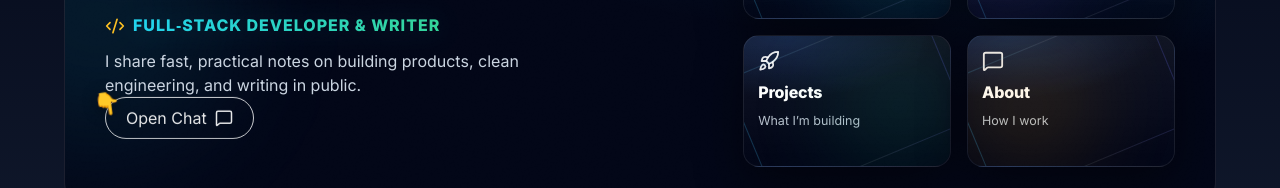
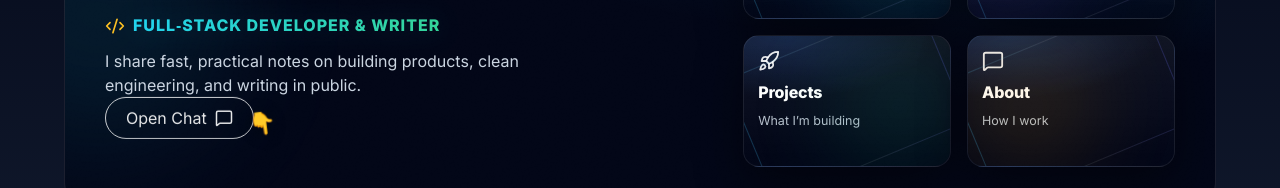
Before and after one commit to boluadeoye/world-class-blog-frontend, a Next.js app: page / in a window 1280 px wide. Shown: the part 235-423 px from the top of the page. Built offline with nearby package versions, Linux system fonts and the light colour scheme; no server answers.

Commit message:
style(hero): move CTA finger to right edge touching button; center vertically; tap animation

```diff
--- a/src/app/globals.css
+++ b/src/app/globals.css
@@ -895,3 +895,43 @@ body { margin: 0; }
 @media (prefers-reduced-motion: reduce){
   .hand-cursor,.btn-tap{ animation: none }
 }
+
+/* --- Move CTA finger to the right edge, touching the button --- */
+.cta-hand{ position:relative; display:inline-flex; }
+
+/* right: keep it hugging the button, vertically centered */
+.hand-cursor{
+  position:absolute;
+  left:auto;               /* ensure we don't inherit any left */
+  right:-10px;             /* just outside the pill border */
+  top:50%;                 /* vertically centered */
+  transform: translate(40%,-50%) rotate(-12deg);
+  transform-origin: 60% 0%;
+  font-size:22px; line-height:1;
+  filter: drop-shadow(0 2px 8px rgba(0,0,0,.45));
+  animation: handTapRight 1.35s ease-in-out infinite;
+  pointer-events:none;
+}
+
+/* subtle tap into the button, then dangle back */
+@keyframes handTapRight{
+  0%   { transform: translate(40%,-50%) rotate(-12deg) }
+  35%  { transform: translate(40%,-50%) rotate(6deg) }
+  45%  { transform: translate(20%,-50%) rotate(3deg) }   /* quick tap inward */
+  60%  { transform: translate(40%,-50%) rotate(6deg) }
+  100% { transform: translate(40%,-50%) rotate(-10deg) }
+}
+
+/* sync a gentle button pulse */
+.btn-tap{
+  animation: btnPulseRight 1.35s ease-in-out infinite;
+}
+@keyframes btnPulseRight{
+  0%,100% { transform: translateY(0) }
+  40%     { transform: translateY(-1px) }
+}
+
+/* reduced motion */
+@media (prefers-reduced-motion: reduce){
+  .hand-cursor,.btn-tap{ animation:none }
+}
```
